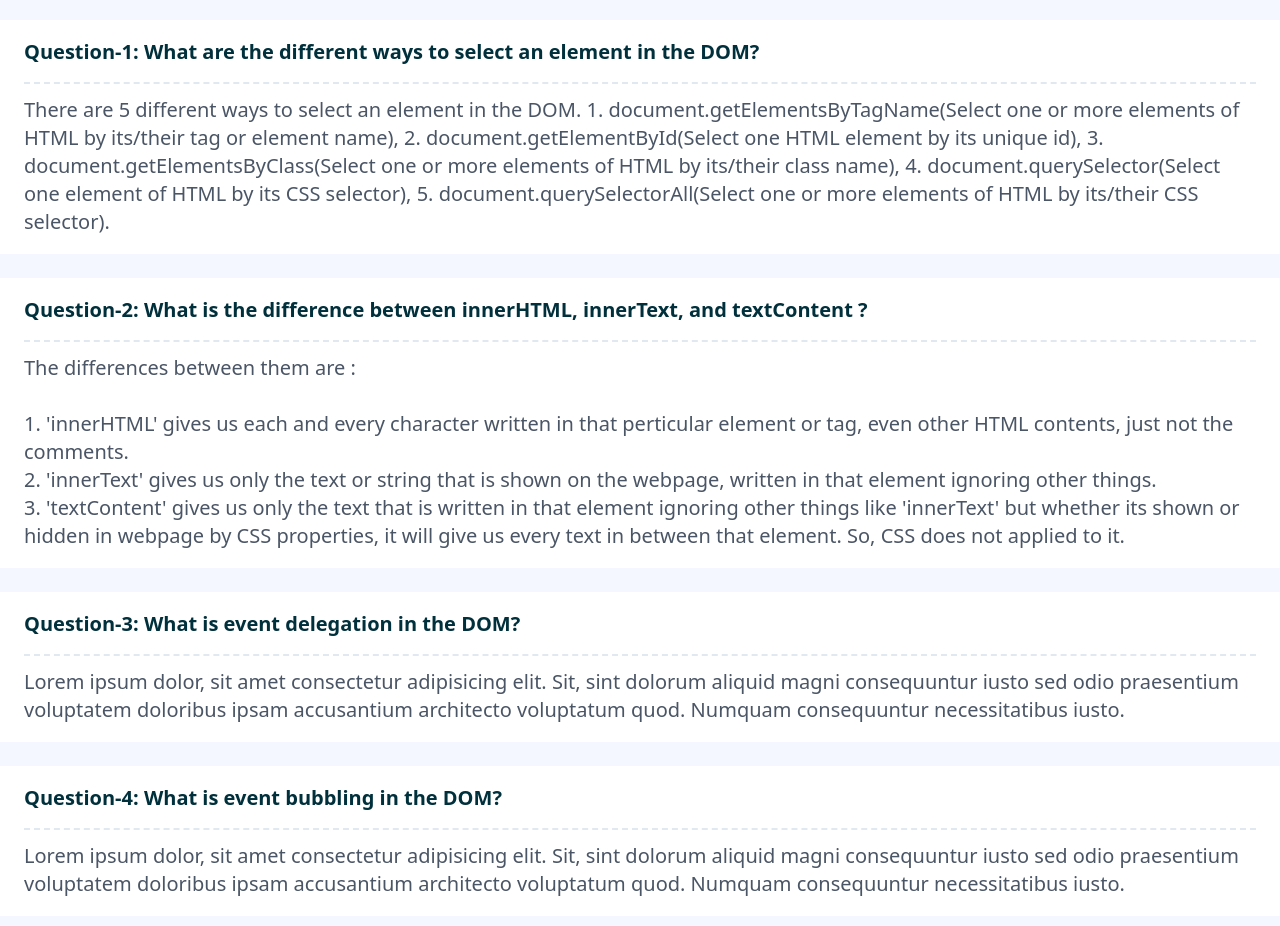
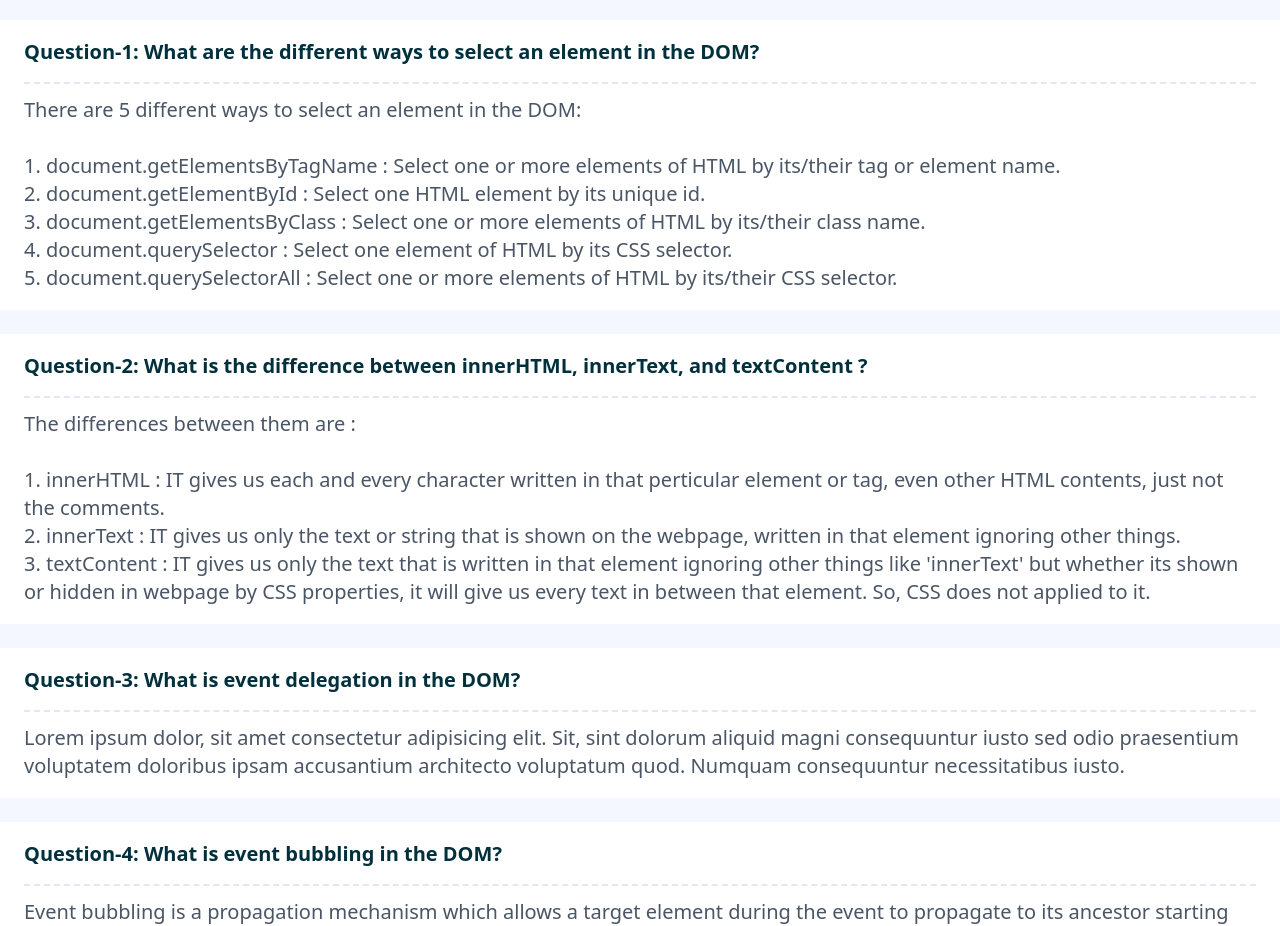
Before and after one commit to Jn-Shourov/Assignment-5-Only-Desktop, a plain HTML site: page blog.html in a window 1280 px wide. Shown: the part 168-1094 px from the top of the page. Drawn offline with nearby package versions, Linux system fonts and the light colour scheme.

Commit message:
Break for tarabih

```diff
--- a/blog.html
+++ b/blog.html
@@ -59,12 +59,23 @@
         What are the different ways to select an
         element in the
         DOM?</p>
-      <p class="mt-3 text-gray-600 text-xl">There are 5 different ways to select an element in the DOM. 1.
-        document.getElementsByTagName(Select one or more elements of HTML by its/their tag or element name), 2.
-        document.getElementById(Select one HTML element by its unique id), 3. document.getElementsByClass(Select one or
-        more elements of HTML by its/their class name), 4.
-        document.querySelector(Select one element of HTML by its CSS selector), 5. document.querySelectorAll(Select one
-        or more elements of HTML by its/their CSS selector). </p>
+      <p class="mt-3 text-gray-600 text-xl">There are 5 different ways to select an element in the DOM:
+        <br><br>
+        1.
+        document.getElementsByTagName : Select one or more elements of HTML by its/their tag or element name.
+        <br>
+        2.
+        document.getElementById : Select one HTML element by its unique id.
+        <br>
+        3. document.getElementsByClass : Select one or
+        more elements of HTML by its/their class name.
+        <br>
+        4.
+        document.querySelector : Select one element of HTML by its CSS selector.
+        <br>
+        5. document.querySelectorAll : Select one
+        or more elements of HTML by its/their CSS selector.
+      </p>
     </div>
 
     <div class="my-6 px-6 py-4.5 bg-white">
@@ -72,13 +83,15 @@
         What is the difference between innerHTML, innerText, and textContent ?</p>
       <p class="mt-3 text-gray-600 text-xl">The differences between them are :
         <br><br>
-        1. 'innerHTML' gives us each and every character written in that perticular element or tag, even other HTML
+        1. innerHTML : IT gives us each and every character written in that perticular element or tag, even other HTML
         contents, just not the comments.
         <br>
-        2. 'innerText' gives us only the text or string that is shown on the webpage, written in that element ignoring
+        2. innerText : IT gives us only the text or string that is shown on the webpage, written in that element
+        ignoring
         other things.
         <br>
-        3. 'textContent' gives us only the text that is written in that element ignoring other things like 'innerText'
+        3. textContent : IT gives us only the text that is written in that element ignoring other things like
+        'innerText'
         but whether its shown or hidden in webpage by CSS properties, it will give us every text in between that
         element. So, CSS does not applied to it.
       </p>
@@ -95,28 +108,44 @@
     <div class="my-6 px-6 py-4.5 bg-white">
       <p class="text-[var(--primary-text)] text-xl font-bold pb-4 border-b-2 border-dashed border-slate-200">Question-4:
         What is event bubbling in the DOM?</p>
-      <p class="mt-3 text-gray-600 text-xl">Lorem ipsum dolor, sit amet consectetur adipisicing elit. Sit, sint dolorum
-        aliquid magni consequuntur iusto sed odio praesentium voluptatem doloribus ipsam accusantium architecto
-        voluptatum quod. Numquam consequuntur necessitatibus iusto.</p>
+      <p class="mt-3 text-gray-600 text-xl">Event bubbling is a propagation mechanism which allows a target element
+        during the event to propagate to its ancestor starting with its parent element. That means when an event occurs,
+        the target element bubbles up the order and search for more events through its ancestor upto the body node
+        unless its stopped. For example, let's assume there is a button inside a div both having one event listener for
+        each to show
+        something in
+        the console on clicking on each of them.
+        <br><br>
+        1. Now, if there occurs a click on the div other than where the button is, the console will show what the event
+        requires to show for clicking on the div. It has nothing to do with the button's event.
+        <br>
+        2. But, if there occurs a click on the button, the console will show the button
+        event output and will bubble up the order searching for another event and will find its parent element (the div)
+        having another item
+        to show on console and will show that also.
+        <br><br>
+        That means, the console will not stop just after showing the result for clicking
+        the child node. It also will search for events of parent node and show the result for the event if there is one.
+        That is what Event Bubble is in the DOM.
+      </p>
     </div>
 
     <div class="my-6 px-6 py-4.5 bg-white">
       <p class="text-[var(--primary-text)] text-xl font-bold pb-4 border-b-2 border-dashed border-slate-200">Question-5:
         How do you create, add, and remove elements using JavaScript?</p>
       <p class="mt-3 text-gray-600 text-xl">
-        Creating an element and showing how to add and remove that element, using JavaScript:
+        Using a button and showing how to create, add and remove an element, using JavaScript:
         <br><br>
-        1. const newElement = document.createElement('Tag Name Of HTML Element');
+        1. Create : const newBtn = document.createElement('button');
         <br>
-        2. document.body.appendChild(newElement);
+        2. Add : document.body.appendChild(newBtn);
         <br>
-        3. document.body.removeChild(newElement);
+        3. Remove : document.body.removeChild(newBtn);
         <br>
-        or,
-        <br>
-        newElement.remove();
+        or, newBtn.remove();
         <br><br>
-        This is how to create (.createElement('Element Tag')), add (.appendChild()) and remove (.removeChild() / ) an
+        This is how to create (.createElement('Element Tag')), add (.appendChild(element)) and remove
+        (.removeChild(element) / element.remove()) an
         element using
         JavaScript.
       </p>
```
Also changed, not shown: index.html (+1 -1 lines), script.js (+6 -3 lines).
